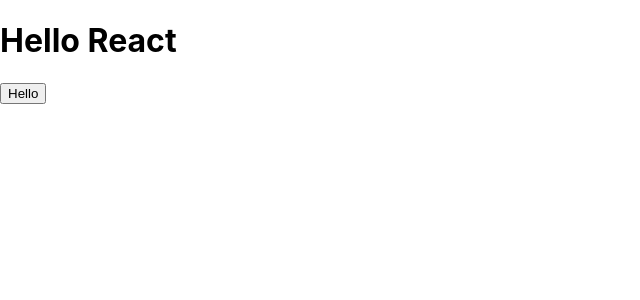
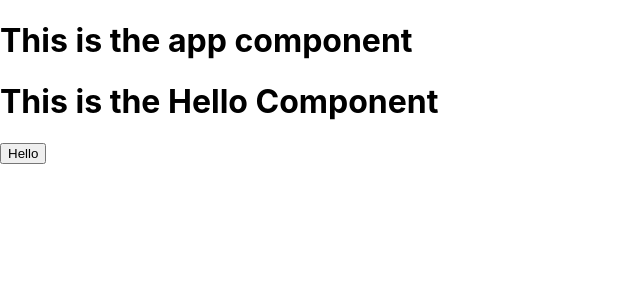
Before and after one commit to utkarshiniacharya/test-react-app, a React (Create React App) app: page / in a window 1280 px wide. Shown: the top 300 px of the page, without its empty margins (0-640 px from the left). Built offline with nearby package versions, Linux system fonts and the light colour scheme.

Commit message:
Update the components

```diff
--- a/src/App.js
+++ b/src/App.js
@@ -14,6 +14,7 @@
 function App() {
   return (
     <div>
+      <h1>This is the app component</h1>
       <Hello />
     </div>
   )
--- a/src/sayHello.js
+++ b/src/sayHello.js
@@ -7,7 +7,7 @@
 
   return (
     <div>
-      <h1>Hello React</h1>
+      <h1>This is the Hello Component</h1>
       <button onClick={sayHello}>Hello</button>
     </div>
   )
```
